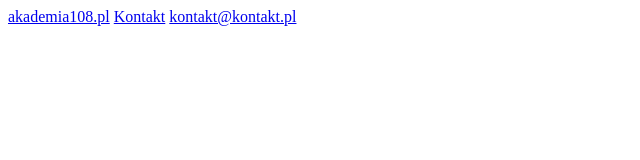
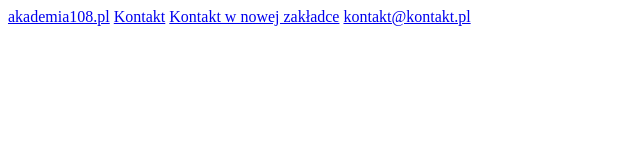
Before and after one commit to sawczak/html5, a plain HTML site: page 1-odnosniki/index.html in a window 1280 px wide. Shown: the whole page, without its empty margins (0-640 px from the left). Drawn offline with Linux system fonts and the light colour scheme.

Commit message:
repeat html part I

```diff
--- a/1-odnosniki/index.html
+++ b/1-odnosniki/index.html
@@ -9,6 +9,7 @@
 <body>
     <a href="https://akademia108.pl">akademia108.pl</a>
     <a href="/kontakt">Kontakt</a>
+    <a href="/kontakt" target="_blank">Kontakt w nowej zakładce</a> <!-- internal link in the new tab -->
     <a href="mailto:kontakt@kontakt.pl">kontakt@kontakt.pl</a>
 </body>
 </html>
```
